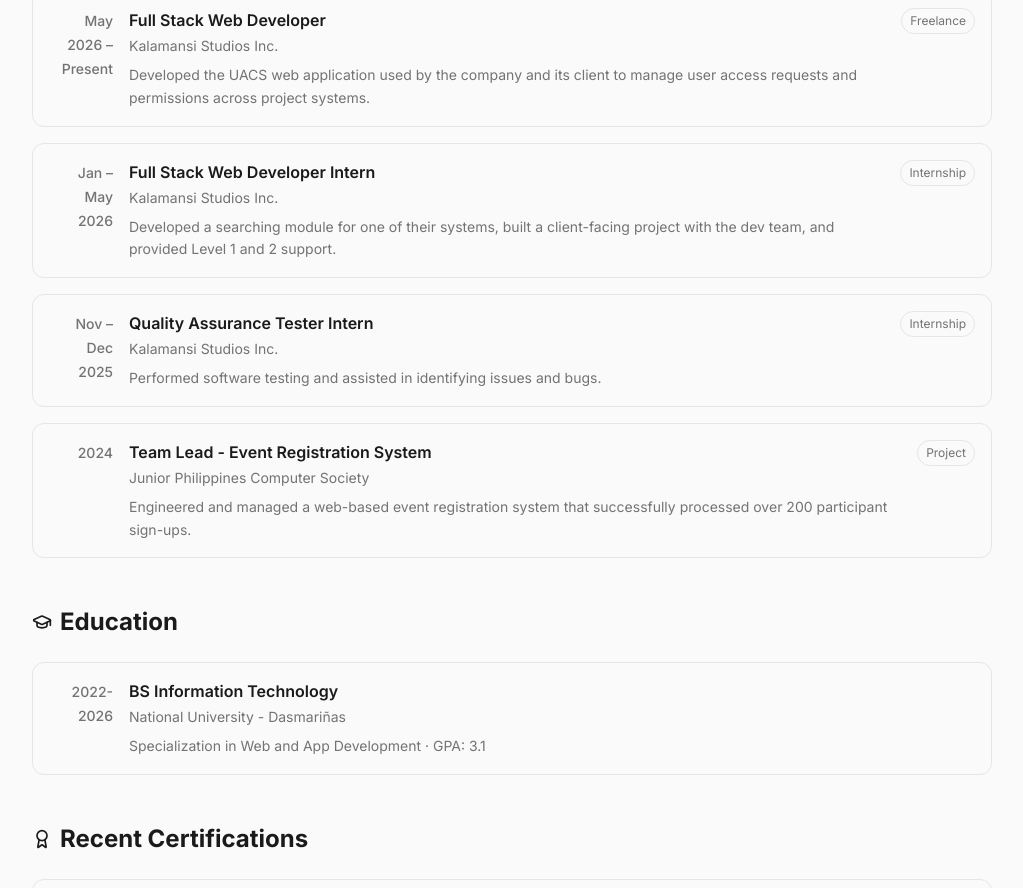
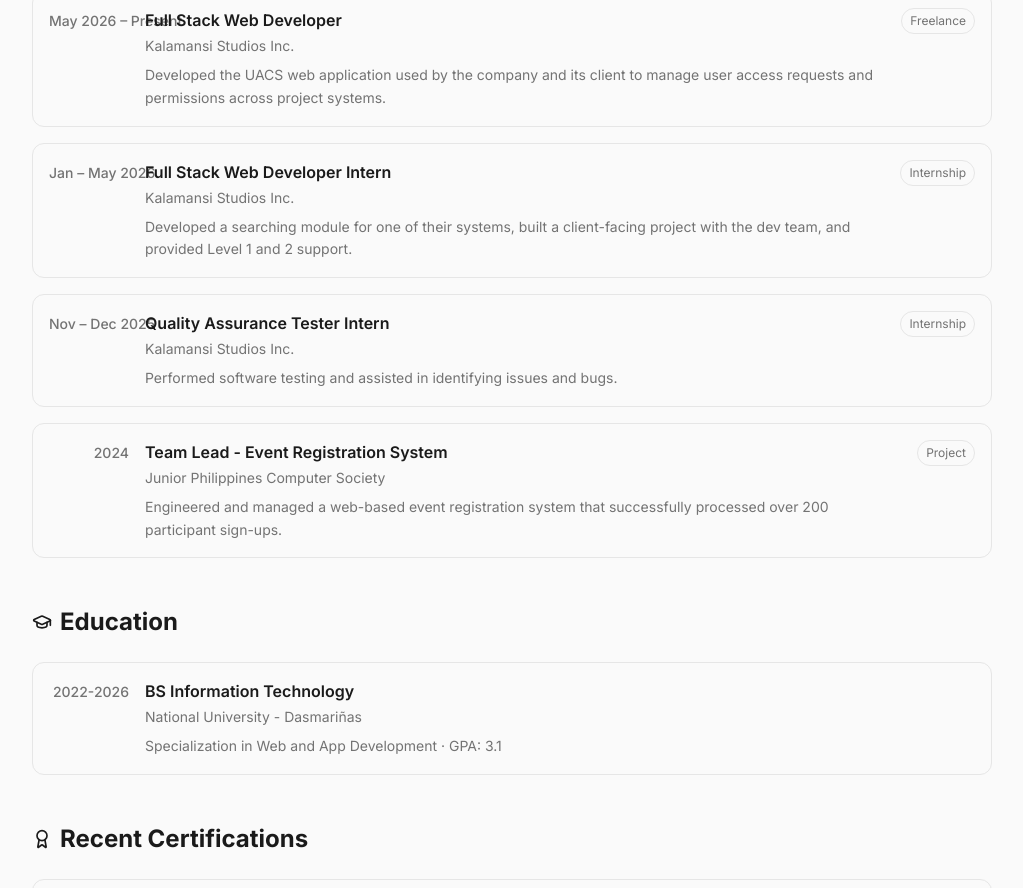
Before and after one commit to CristanRamos/Portfolio, a Next.js app: page / in a window 1280 px wide. Shown: the part 929-1817 px from the top of the page, without its empty margins (128-1151 px from the left). Built offline with nearby package versions, Linux system fonts and the light colour scheme.

Commit message:
more update

```diff
--- a/components/reveal-items/EducationItem.tsx
+++ b/components/reveal-items/EducationItem.tsx
@@ -24,8 +24,8 @@ export default function EducationItem({ title, school, year, description, index
                     }`}
                 style={{ transitionDelay: `${index * 100}ms` }}
             >
-                <div className="flex-shrink-0 w-16 text-right">
-                    <span className="text-sm font-medium text-muted-foreground group-hover:text-foreground transition-colors">
+                <div className="flex-shrink-0 w-20 text-right">
+                    <span className="text-xs sm:text-sm font-medium text-muted-foreground group-hover:text-foreground transition-colors whitespace-nowrap">
                         {year}
                     </span>
                 </div>
--- a/components/reveal-items/ExperienceItem.tsx
+++ b/components/reveal-items/ExperienceItem.tsx
@@ -18,15 +18,15 @@ export default function ExperienceItem({ title, company, year, type, description
         <div ref={ref}>
             <div
                 className={`flex gap-4 p-4 rounded-lg border border-border hover:bg-muted/30 transition-all duration-700 ease-out group ${isInView
-                        ? 'opacity-100 translate-x-0'
-                        : index % 2 === 0
-                            ? 'opacity-0 -translate-x-full'
-                            : 'opacity-0 translate-x-full'
+                    ? 'opacity-100 translate-x-0'
+                    : index % 2 === 0
+                        ? 'opacity-0 -translate-x-full'
+                        : 'opacity-0 translate-x-full'
                     }`}
                 style={{ transitionDelay: `${index * 100}ms` }}
             >
-                <div className="flex-shrink-0 w-16 text-right">
-                    <span className="text-sm font-medium text-muted-foreground group-hover:text-foreground transition-colors">
+                <div className="flex-shrink-0 w-20 text-right">
+                    <span className="text-xs sm:text-sm font-medium text-muted-foreground group-hover:text-foreground transition-colors whitespace-nowrap">
                         {year}
                     </span>
                 </div>
```
